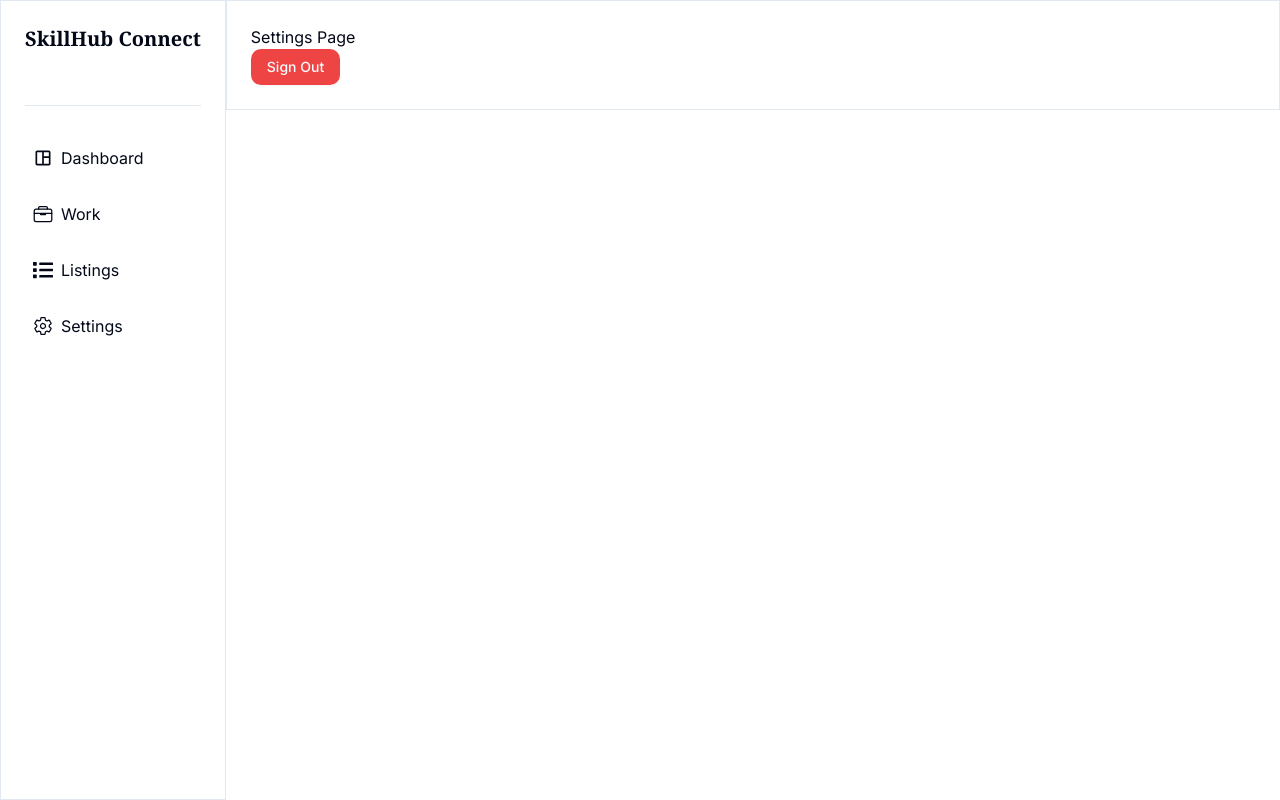
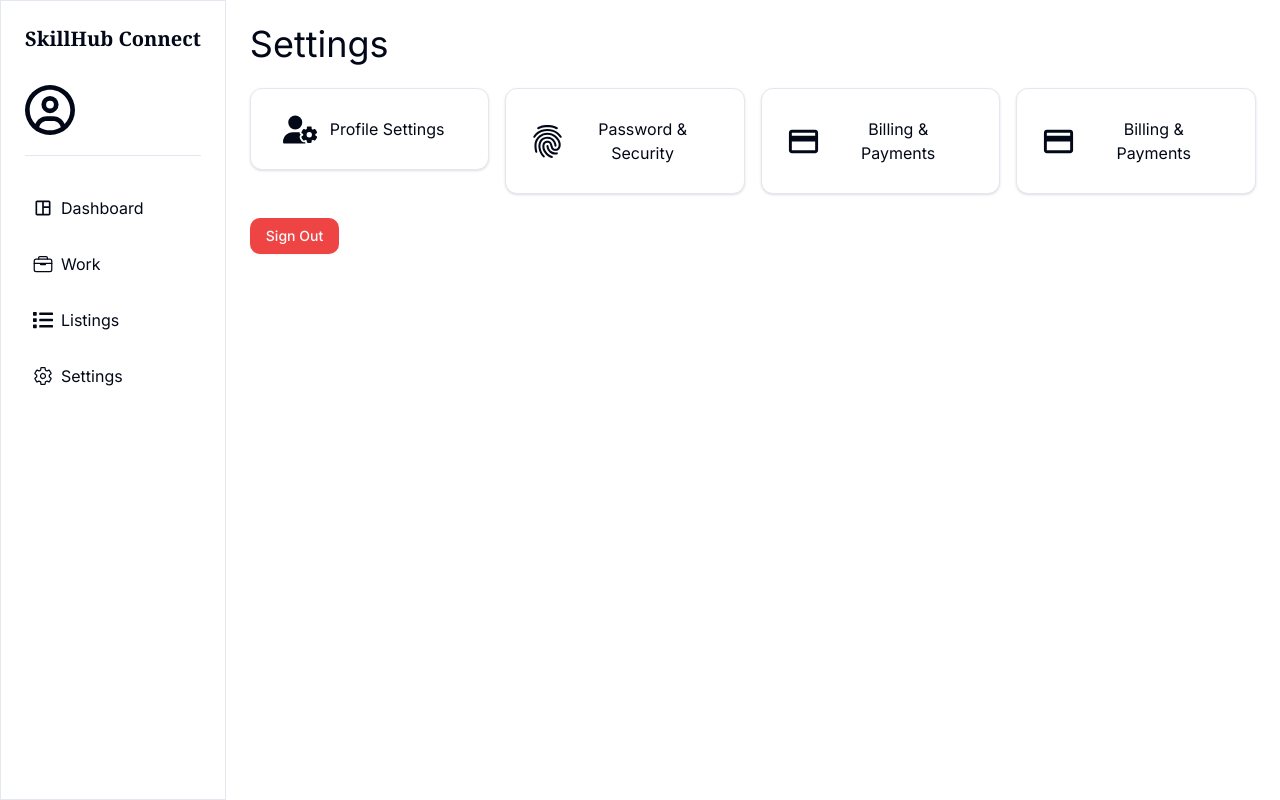
Before and after one commit to shahbaz4783/SkillHub-Connect, a Next.js app: page /dashboard/settings in a window 1280 px wide. Built offline with nearby package versions, Linux system fonts and the light colour scheme; no server answers.

Commit message:
improve settings page ui

```diff
--- a/src/app/dashboard/layout.tsx
+++ b/src/app/dashboard/layout.tsx
@@ -1,11 +1,17 @@
 import AdminNavbar from '@/components/shared/AdminNavbar';
 import React from 'react';
 
-const layout = ({ children }: { children: React.ReactNode }) => {
+const layout = ({
+	pageTitle,
+	children,
+}: {
+	pageTitle: string;
+	children: React.ReactNode;
+}) => {
 	return (
-		<main className='md:flex items-start'>
+		<main className='md:flex items-start min-h-svh'>
 			<AdminNavbar />
-			<aside className='border flex-1 p-6'>{children}</aside>
+			<aside className='flex-1 p-6'>{children}</aside>
 		</main>
 	);
 };
--- a/src/app/dashboard/listings/page.tsx
+++ b/src/app/dashboard/listings/page.tsx
@@ -1,10 +1,13 @@
 import ServicePostForm from '@/components/forms/ServicePostForm';
-import React from 'react'
+import DashboardHeader from '@/components/shared/DashboardHeader';
+import React from 'react';
 
 const AdminServicePage = () => {
-  return <div>
-    <ServicePostForm />
-  </div>;
-}
+	return (
+		<>
+			<DashboardHeader title='Your Listings' />
+		</>
+	);
+};
 
 export default AdminServicePage;
--- a/src/app/dashboard/page.tsx
+++ b/src/app/dashboard/page.tsx
@@ -1,8 +1,15 @@
+import DashboardHeader from '@/components/shared/DashboardHeader';
+import { currentUser } from '@/lib/auth';
+
 const Dashboard = async () => {
+	const user = await currentUser();
 	return (
-		<main>
-			<h1 className='text-4xl'>Dashboard</h1>
-		</main>
+		<>
+			<DashboardHeader title='Dashboard' />
+			<section className='text-xl py-4 text-slate-500'>
+				<h2>Hey there, {user?.name}</h2>
+			</section>
+		</>
 	);
 };
 
--- a/src/app/dashboard/settings/page.tsx
+++ b/src/app/dashboard/settings/page.tsx
@@ -1,11 +1,15 @@
 import { signOut } from '@/auth';
+import DashboardHeader from '@/components/shared/DashboardHeader';
+import SettingsRoutes from '@/components/shared/SettingsRoutes';
 import { Button } from '@/components/ui/button';
 import React from 'react';
 
 const SettingsPage = () => {
 	return (
+		<>
+			<DashboardHeader title='Settings' />
+			<SettingsRoutes />
 			<div>
-			<h2>Settings Page</h2>
 				<form
 					action={async () => {
 						'use server';
@@ -15,6 +19,7 @@ const SettingsPage = () => {
 					<Button variant={'destructive'}>Sign Out</Button>
 				</form>
 			</div>
+		</>
 	);
 };
 
--- a/src/app/dashboard/work/page.tsx
+++ b/src/app/dashboard/work/page.tsx
@@ -1,10 +1,10 @@
-import JobPostForm from '@/components/forms/JobPostForm';
+import DashboardHeader from '@/components/shared/DashboardHeader';
 
 const AdminJobsPage = () => {
 	return (
-		<div>
-			<JobPostForm />
-		</div>
+		<>
+			<DashboardHeader title='Work History' />
+		</>
 	);
 };
 
--- a/src/components/shared/AdminNavbar.tsx
+++ b/src/components/shared/AdminNavbar.tsx
@@ -3,6 +3,7 @@ import { currentUser } from '@/lib/auth';
 import Image from 'next/image';
 import Link from 'next/link';
 import React from 'react';
+import { FaRegCircleUser } from 'react-icons/fa6';
 
 const AdminNavbar = async () => {
 	const user = await currentUser();
@@ -14,7 +15,7 @@ const AdminNavbar = async () => {
 				</Link>
 			</header>
 			<section className='border-b-[1px] pb-5'>
-				{user?.image && (
+				{user?.image ? (
 					<Image
 						className='rounded-xl'
 						src={user?.image}
@@ -22,6 +23,8 @@ const AdminNavbar = async () => {
 						width={80}
 						height={80}
 					/>
+				) : (
+					<FaRegCircleUser size={50} />
 				)}
 			</section>
 			<nav className='flex flex-col gap-4 '>
--- /dev/null
+++ b/src/components/shared/DashboardHeader.tsx
@@ -0,0 +1,9 @@
+const DashboardHeader = ({ title }: { title: string }) => {
+	return (
+		<header>
+			<h1 className='text-4xl'>{title}</h1>
+		</header>
+	);
+};
+
+export default DashboardHeader;
--- /dev/null
+++ b/src/components/shared/SettingsRoutes.tsx
@@ -0,0 +1,22 @@
+import Link from 'next/link';
+import { Card, CardContent, CardHeader } from '../ui/card';
+import { SETTINGS_ROUTES } from '@/constants/quick-action.routes';
+
+const SettingsRoutes = () => {
+	return (
+		<menu className='grid grid-cols-1 md:grid-cols-4 gap-4 justify-between py-6'>
+			{SETTINGS_ROUTES.map((data) => (
+				<Link href={data.path}>
+					<Card className='cursor-pointer py-4 px-6 w-full flex justify-center items-center'>
+						<CardHeader className='flex justify-center items-center'>
+							{data.icon && <data.icon size={35} />}
+						</CardHeader>
+						<CardContent className='text-center'>{data.title}</CardContent>
+					</Card>
+				</Link>
+			))}
+		</menu>
+	);
+};
+
+export default SettingsRoutes;
--- /dev/null
+++ b/src/constants/quick-action.routes.ts
@@ -0,0 +1,32 @@
+import { FaUserGear } from 'react-icons/fa6';
+import { IoFingerPrint } from 'react-icons/io5';
+import { MdOutlinePayment } from 'react-icons/md';
+
+interface QuickActionProps {
+	title: string;
+	path: string;
+	icon: React.ElementType;
+}
+
+export const SETTINGS_ROUTES: QuickActionProps[] = [
+	{
+		title: 'Profile Settings',
+		path: '/dashboard/settings/profile',
+		icon: FaUserGear,
+	},
+	{
+		title: 'Password & Security',
+		path: '/dashboard/settings/password-and-security',
+		icon: IoFingerPrint,
+	},
+	  {
+		title: 'Billing & Payments',
+		path: '/dashboard/settings/payment-methods',
+		icon: MdOutlinePayment,
+	},
+	  {
+		title: 'Billing & Payments',
+		path: '/dashboard/settings/payment-methods',
+		icon: MdOutlinePayment,
+	},
+];
```
Lines whose indentation alone changed are shown as unchanged.
